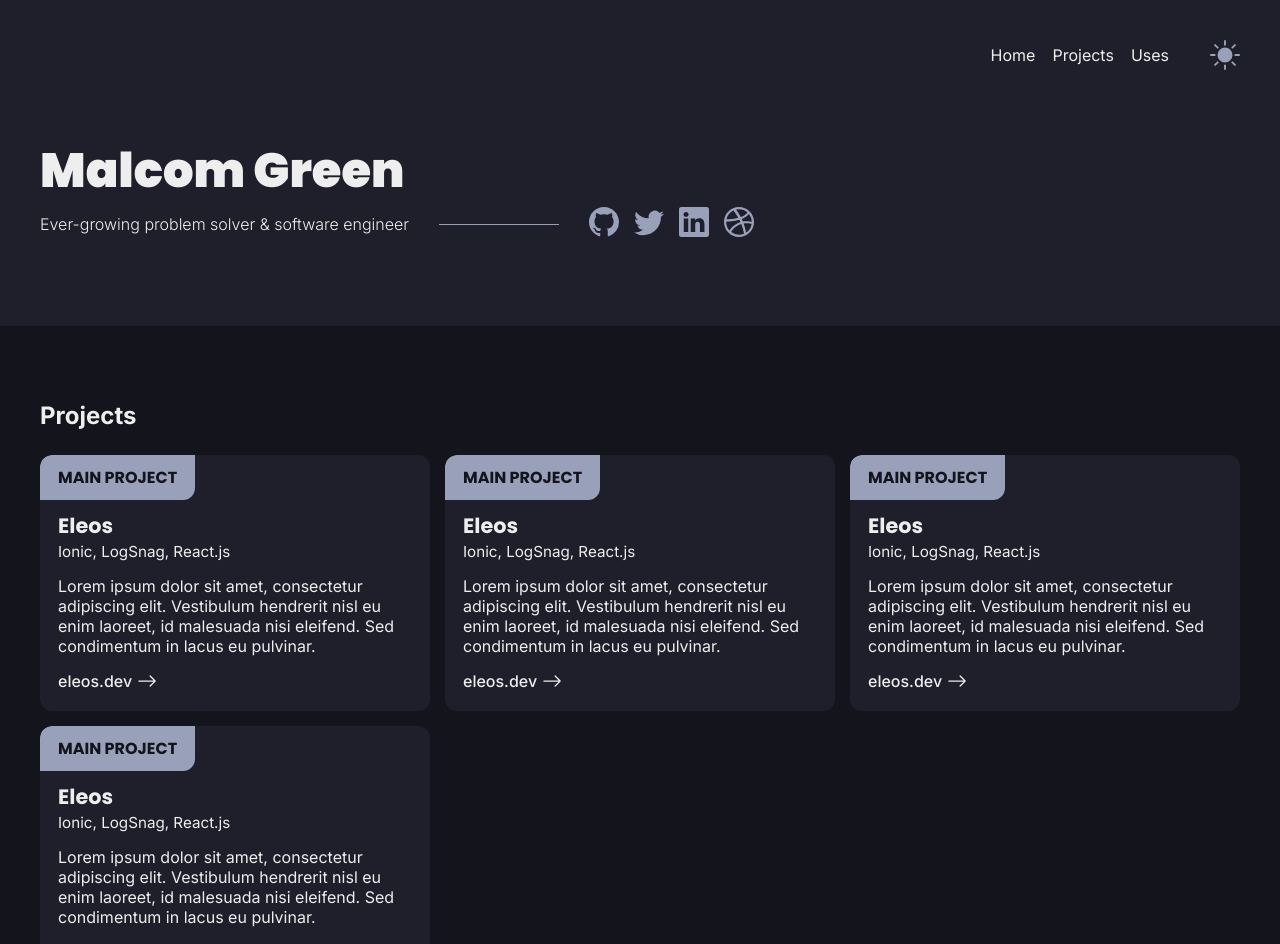
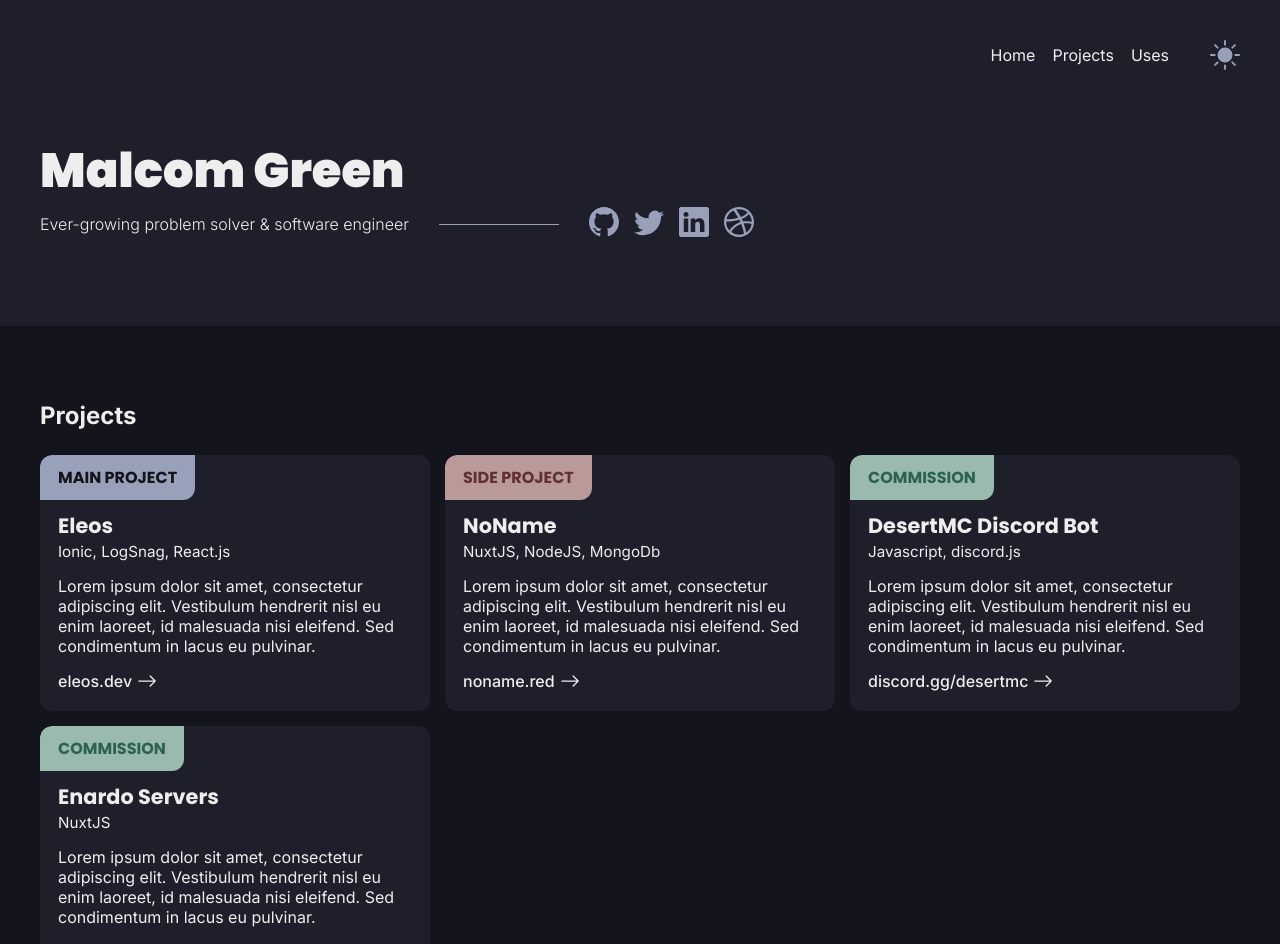
Before and after one commit to Savvy/portfolio, a React (Create React App) app: page / in a window 1280 px wide. Shown: the top 944 px of the page. Built offline with nearby package versions, Linux system fonts and the light colour scheme.

Commit message:
Added project label colors

```diff
--- a/src/Home.js
+++ b/src/Home.js
@@ -38,48 +38,48 @@ const Home = () => {
                         </div>
                         <div className="project">
                             <div className="project-header">
-                                <div className="project-label">Main Project</div>
+                                <div className="project-label side-project">Side Project</div>
                             </div>
                             <div className="project-body">
                                 <div className="project-title">
-                                    <h4>Eleos</h4>
-                                    <span className="tags">Ionic, LogSnag, React.js</span>
+                                    <h4>NoName</h4>
+                                    <span className="tags">NuxtJS, NodeJS, MongoDb</span>
                                 </div>
                                 <p>Lorem ipsum dolor sit amet, consectetur adipiscing elit. Vestibulum hendrerit nisl eu enim laoreet, id malesuada nisi eleifend. Sed condimentum in lacus eu pulvinar.</p>
-                                <a href='https://eleos.dev' target={'_blank'} rel='noreferrer' className="project-footer">
-                                    <div className="url">eleos.dev</div>
+                                <a href='https://noname.red' target={'_blank'} rel='noreferrer' className="project-footer">
+                                    <div className="url">noname.red</div>
                                     <ArrowRight size={20} />
                                 </a>
                             </div>
                         </div>
                         <div className="project">
                             <div className="project-header">
-                                <div className="project-label">Main Project</div>
+                                <div className="project-label commission">Commission</div>
                             </div>
                             <div className="project-body">
                                 <div className="project-title">
-                                    <h4>Eleos</h4>
-                                    <span className="tags">Ionic, LogSnag, React.js</span>
+                                    <h4>DesertMC Discord Bot</h4>
+                                    <span className="tags">Javascript, discord.js</span>
                                 </div>
                                 <p>Lorem ipsum dolor sit amet, consectetur adipiscing elit. Vestibulum hendrerit nisl eu enim laoreet, id malesuada nisi eleifend. Sed condimentum in lacus eu pulvinar.</p>
-                                <a href='https://eleos.dev' target={'_blank'} rel='noreferrer' className="project-footer">
-                                    <div className="url">eleos.dev</div>
+                                <a href='https://discord.gg/desertmc' target={'_blank'} rel='noreferrer' className="project-footer">
+                                    <div className="url">discord.gg/desertmc</div>
                                     <ArrowRight size={20} />
                                 </a>
                             </div>
                         </div>
                         <div className="project">
                             <div className="project-header">
-                                <div className="project-label">Main Project</div>
+                                <div className="project-label commission">Commission</div>
                             </div>
                             <div className="project-body">
                                 <div className="project-title">
-                                    <h4>Eleos</h4>
-                                    <span className="tags">Ionic, LogSnag, React.js</span>
+                                    <h4>Enardo Servers</h4>
+                                    <span className="tags">NuxtJS</span>
                                 </div>
                                 <p>Lorem ipsum dolor sit amet, consectetur adipiscing elit. Vestibulum hendrerit nisl eu enim laoreet, id malesuada nisi eleifend. Sed condimentum in lacus eu pulvinar.</p>
-                                <a href='https://eleos.dev' target={'_blank'} rel='noreferrer' className="project-footer">
-                                    <div className="url">eleos.dev</div>
+                                <a href='https://enardoservers.com' target={'_blank'} rel='noreferrer' className="project-footer">
+                                    <div className="url">enardoservers.com</div>
                                     <ArrowRight size={20} />
                                 </a>
                             </div>
--- a/src/index.css
+++ b/src/index.css
@@ -25,6 +25,14 @@ body {
   --light-primary: #4576c0;
 
   --desk-width: 1200px;
+
+  --main-project-bg: #99A1BA;
+  --main-project-text: #14141C;
+
+  --side-project-bg: #BA9999;
+  --side-project-text: #613131;
+  --commission-bg: #99BAAC;
+  --commission-text: #2D634C;
 }
 
 .dark-theme {
@@ -42,6 +50,9 @@ body {
   --theme-color: var(--light-primary);
   --primary-text: var(--light-primary);
   --icons-color: var(--dark-text);
+
+  --main-project-bg: var(--light-primary);
+  --main-project-text: #294267;
 }
 
 h5 {
@@ -196,13 +207,23 @@ section > h5 {
 
 .project-header > .project-label {
   border-radius: 12px 0px;
-  background: var(--theme-color);
+  background: var(--main-project-bg);
+  color: var(--main-project-text);
   display: inline-block;
   padding: 10px 18px;
   font-family: 'Poppins', sans-serif;
   font-weight: 700;
   text-transform: uppercase;
-  color: #14141C;
+}
+
+.project-header > .project-label.side-project {
+  background: var(--side-project-bg);
+  color: var(--side-project-text);
+}
+
+.project-header > .project-label.commission {
+  background: var(--commission-bg);
+  color: var(--commission-text);
 }
 
 .project-body {
@@ -326,6 +347,11 @@ footer {
   width: auto;
 }
 
+.footer .logo > svg path {
+  fill: var(--text-color);
+  filter: var(--text-color);
+}
+
 @media screen and (min-width: 768px) and (max-width: 1023px) {
   .projects {
     grid-template-columns: repeat(2, 1fr);
```
